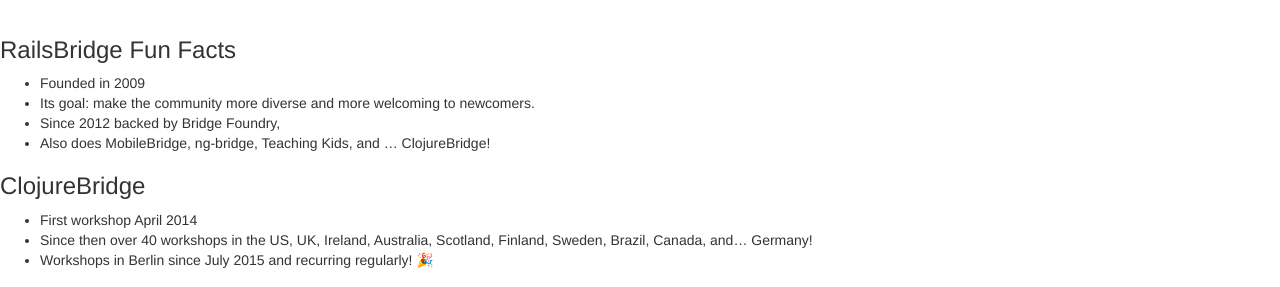
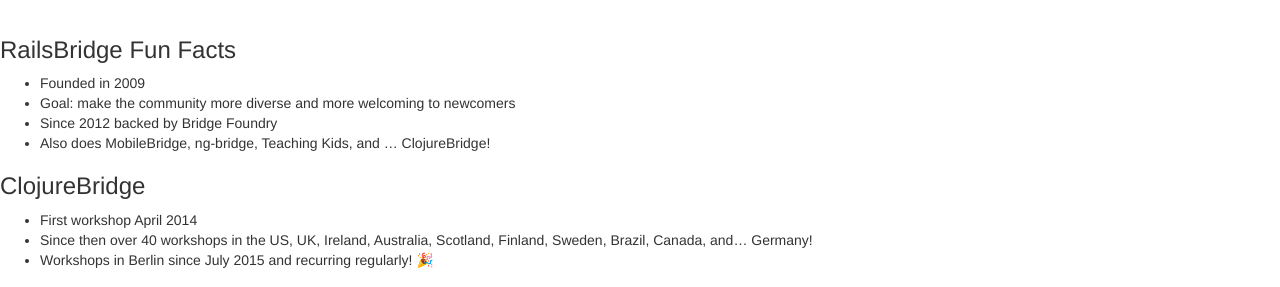
Before and after one commit to clojurebridge-berlin/clojurebridge-berlin.github.io, a Jekyll site: the page built from docs/coaches_training.deck.md, in a window 1280 px wide and 900 px high, scrolled down 1305 px. Shown: the part 165-452 px from the top of the window. Built offline with Jekyll 4.4.1, drawn with Linux system fonts in a browser that asks for light colours; our own code applies the rules of GitHub Pages for plain Markdown files.

Commit message:
Remove a word, remove unnecessary punctuation in list

```diff
--- a/docs/coaches_training.deck.md
+++ b/docs/coaches_training.deck.md
@@ -48,8 +48,8 @@
 ### RailsBridge Fun Facts
 
 * Founded in 2009
-* Its goal: make the community more diverse and more welcoming to newcomers.
-* Since 2012 backed by Bridge Foundry,
+* Goal: make the community more diverse and more welcoming to newcomers
+* Since 2012 backed by Bridge Foundry
 * Also does MobileBridge, ng-bridge, Teaching Kids, and ... ClojureBridge!
 
 ### ClojureBridge
```
